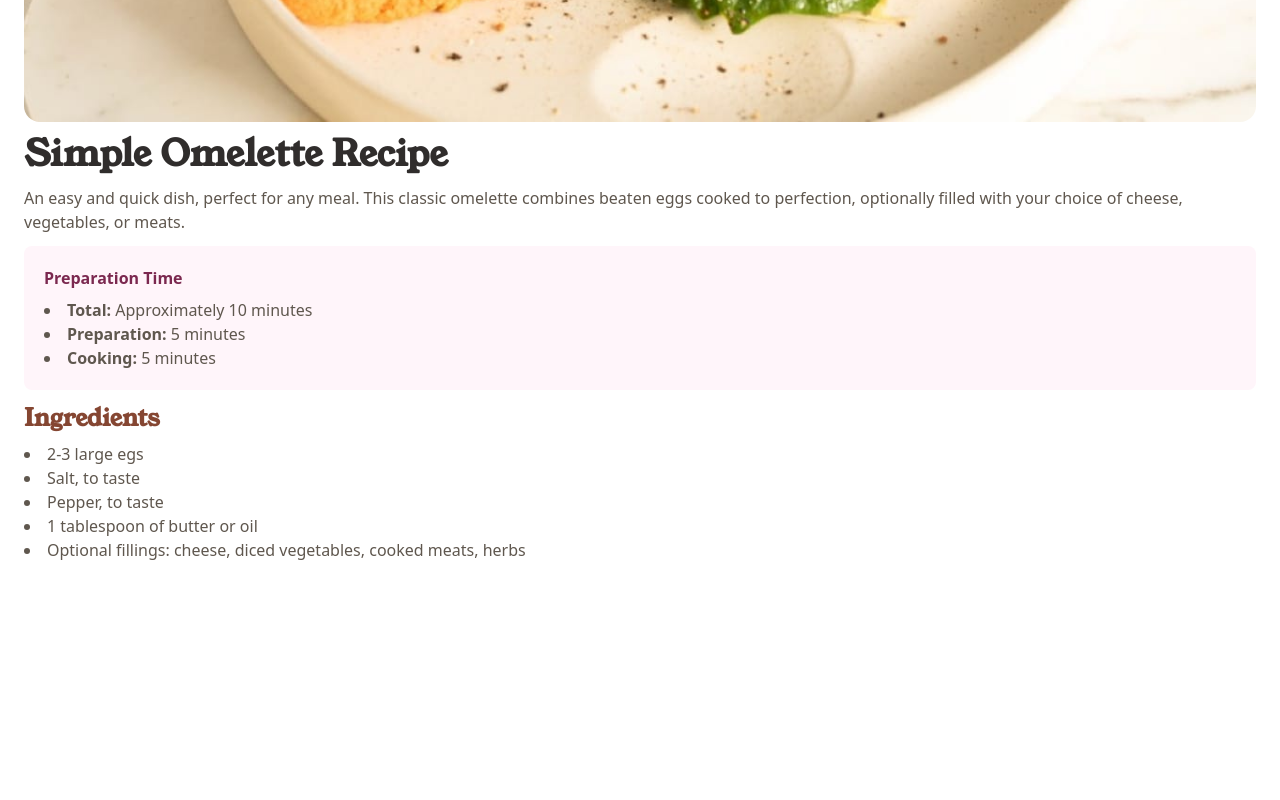
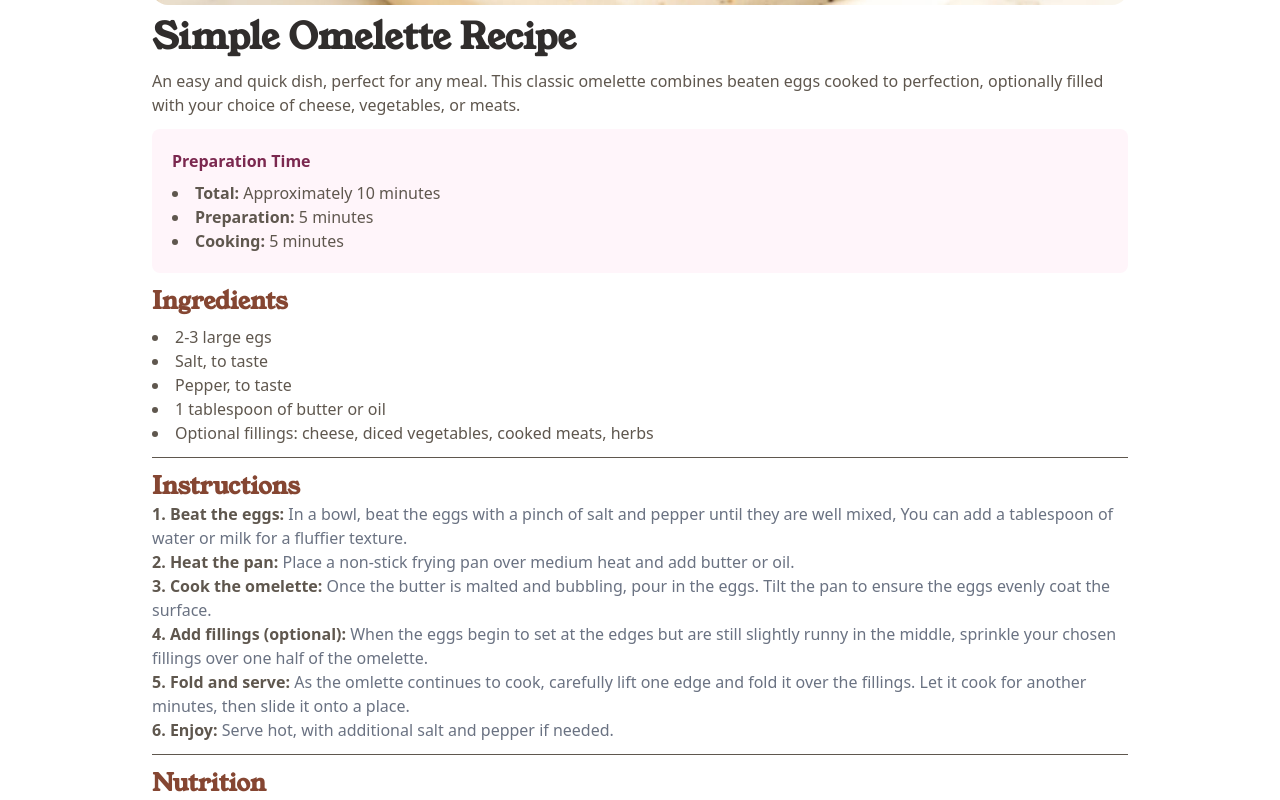
Before and after one commit to unphixedBug/test-cursor, a React (Vite) app: page / in a window 1280 px wide. Shown: the part 465-1265 px from the top of the page. Before the commit the page ends 1027 px from the top, so only its background shows below. Built offline with nearby package versions, Linux system fonts and the light colour scheme.

Commit message:
Instructions section

```diff
--- a/src/App.tsx
+++ b/src/App.tsx
@@ -2,19 +2,25 @@ import "./index.css";
 import Title from "./components/elements/Title";
 import HeaderImg from "./components/elements/HeaderImg";
 import Layout from "./components/styles/Layout";
-import Introduction from "./components/sections/Introduction";
-import PreparationTime from "./components/sections/PreparationTime";
-import Ingredients from "./components/sections/Ingredients";
+import Introduction from "./components/sections/IntroductionSection";
+import PreparationTime from "./components/sections/PreparationTimeSection";
+import Ingredients from "./components/sections/IngredientsSection";
+import Instructions from "./components/sections/InstructionsSection";
+import Nutrition from "./components/sections/NutritionSection";
 
 function App() {
   return (
-    <div className="flex flex-col gap-3">
+    <div className="flex flex-col gap-3 max-w-5xl mx-auto">
       <HeaderImg />
       <Layout>
         <Title content="Simple Omelette Recipe" titleLevel={1} />
         <Introduction />
         <PreparationTime />
         <Ingredients />
+        <hr />
+        <Instructions />
+        <hr />
+        <Nutrition />
       </Layout>
     </div>
   );
--- a/src/components/elements/Ingredient.tsx
+++ b/src/components/elements/IngredientListItem.tsx
@@ -2,6 +2,6 @@ interface IngredientProps {
   content: string;
 }
 
-export default function Ingredient({ content }: IngredientProps) {
+export default function IngredientListItem({ content }: IngredientProps) {
   return <li className="list-disc list-inside">{content}</li>;
 }
--- /dev/null
+++ b/src/components/elements/Instructions.tsx
@@ -0,0 +1,16 @@
+interface InstructionsProps {
+  instruction: string;
+  details?: string;
+}
+
+export default function Instructions({
+  instruction,
+  details,
+}: InstructionsProps) {
+  return (
+    <li className="list-decimal list-inside font-bold">
+      {instruction}:
+      {details && <span className="text-gray-500 font-medium"> {details}</span>}
+    </li>
+  );
+}
--- a/src/components/sections/Ingredients.tsx
+++ b/src/components/sections/IngredientsSection.tsx
@@ -1,7 +1,7 @@
-import Ingredient from "../elements/Ingredient";
+import Ingredient from "../elements/IngredientListItem";
 import Title from "../elements/Title";
 
-export default function Ingredients() {
+export default function IngredientsSection() {
   return (
     <div className="flex flex-col gap-2">
       <Title content="Ingredients" titleLevel={2} />
--- /dev/null
+++ b/src/components/sections/InstructionsSection.tsx
@@ -0,0 +1,36 @@
+import Instructions from "../elements/Instructions";
+import Title from "../elements/Title";
+
+export default function InstructionsSection() {
+  return (
+    <div>
+      <Title content="Instructions" titleLevel={2} />
+      <ol>
+        <Instructions
+          instruction="Beat the eggs"
+          details="In a bowl, beat the eggs with a pinch of salt and pepper until they are well mixed, You can add a tablespoon of water or milk for a fluffier texture."
+        />
+        <Instructions
+          instruction="Heat the pan"
+          details="Place a non-stick frying pan over medium heat and add butter or oil."
+        />
+        <Instructions
+          instruction="Cook the omelette"
+          details="Once the butter is malted and bubbling, pour in the eggs. Tilt the pan to ensure the eggs evenly coat the surface."
+        />
+        <Instructions
+          instruction="Add fillings (optional)"
+          details="When the eggs begin to set at the edges but are still slightly runny in the middle, sprinkle your chosen fillings over one half of the omelette."
+        />
+        <Instructions
+          instruction="Fold and serve"
+          details="As the omlette continues to cook, carefully lift one edge and fold it over the fillings. Let it cook for another minutes, then slide it onto a place."
+        />
+        <Instructions
+          instruction="Enjoy"
+          details="Serve hot, with additional salt and pepper if needed."
+        />
+      </ol>
+    </div>
+  );
+}
--- a/src/components/sections/Introduction.tsx
+++ b/src/components/sections/IntroductionSection.tsx
@@ -1,4 +1,4 @@
-export default function Introduction() {
+export default function IntroductionSection() {
   return (
     <p>
       An easy and quick dish, perfect for any meal. This classic omelette
--- /dev/null
+++ b/src/components/sections/NutritionSection.tsx
@@ -0,0 +1,9 @@
+import Title from "../elements/Title";
+
+export default function NutritionSection() {
+  return (
+    <div>
+      <Title content="Nutrition" titleLevel={2} />
+    </div>
+  );
+}
--- a/src/components/sections/PreparationTime.tsx
+++ b/src/components/sections/PreparationTimeSection.tsx
@@ -1,6 +1,6 @@
 import PrepTimeElems from "../elements/PrepTimeElems";
 
-export default function PreparationTime() {
+export default function PreparationTimeSection() {
   return (
     <div className="flex flex-col gap-2 bg-rose-50 p-5 rounded-lg">
       <h3 className="text-rose-800 font-bold">Preparation Time</h3>
```
